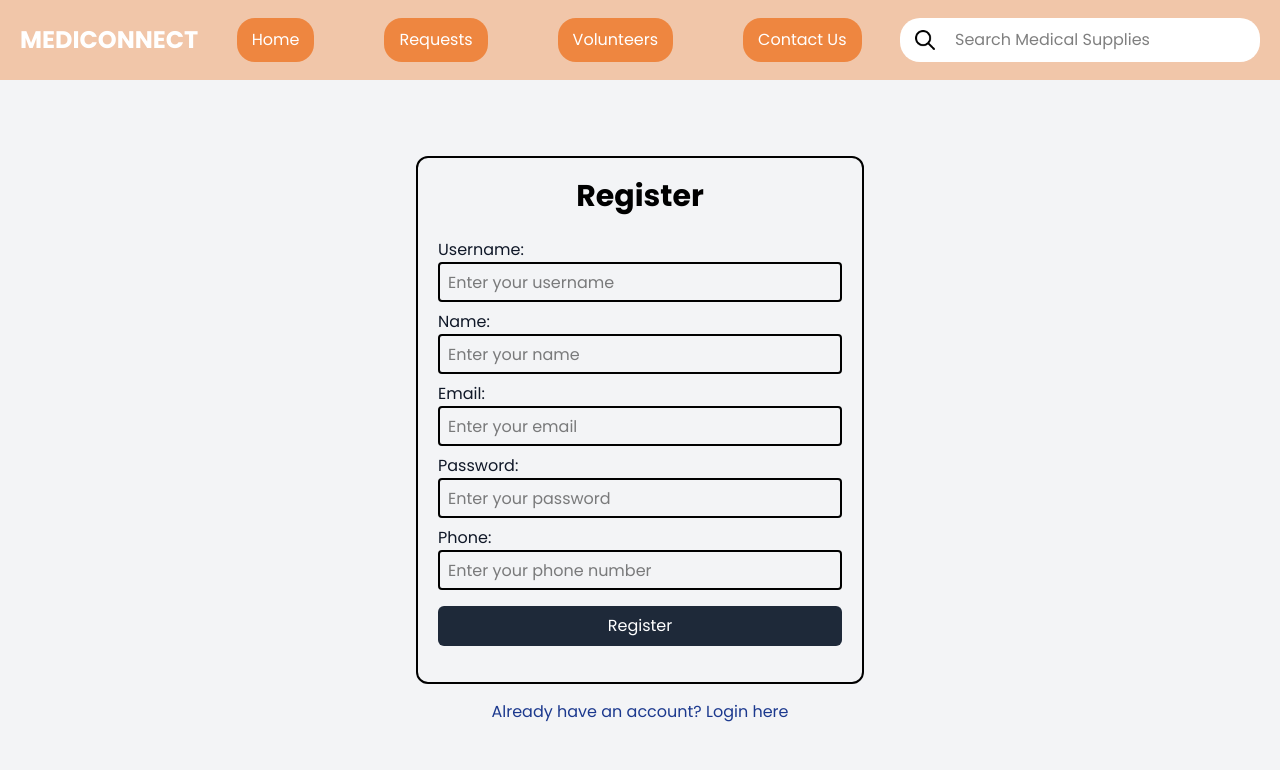
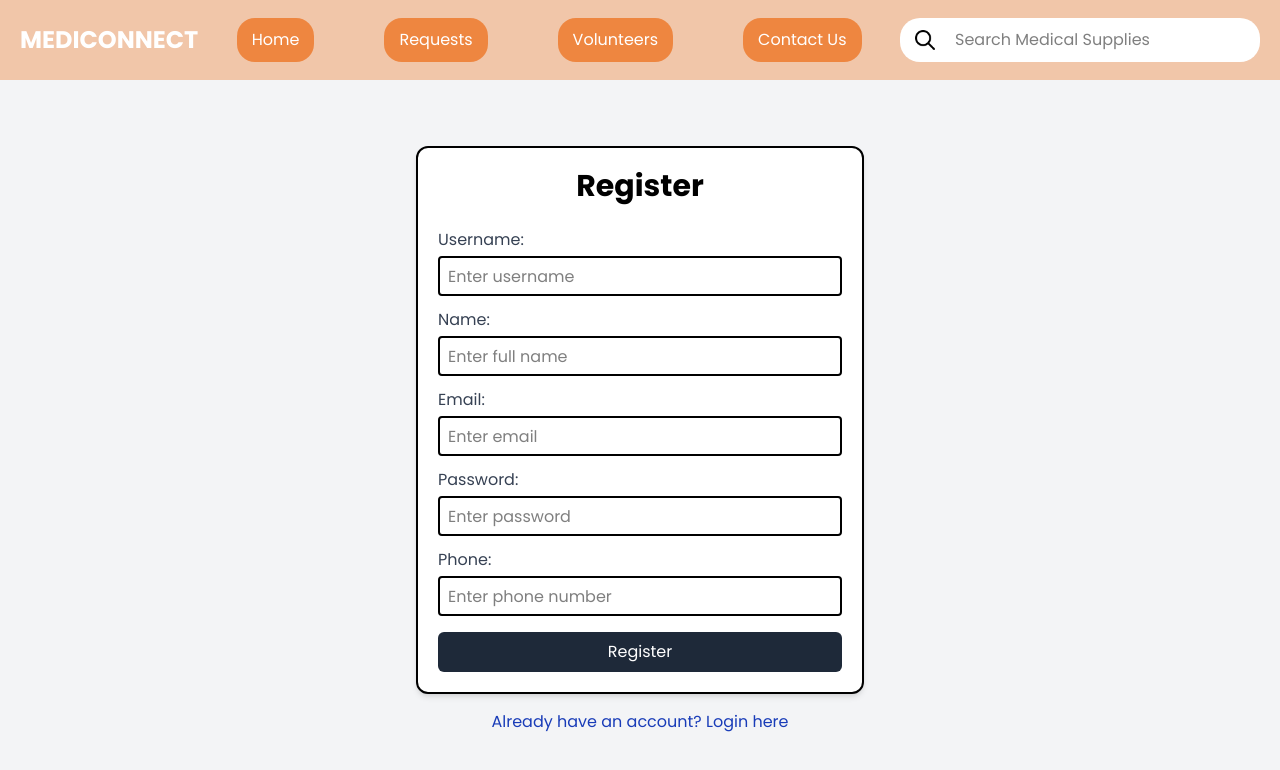
Before and after one commit to Kartik-Saini77/Medi-Connect, a React (Vite) app: page /register in a window 1280 px wide. Shown: the top 770 px of the page. Built offline with nearby package versions, Linux system fonts and the light colour scheme.

Commit message:
connected login and register to backend

```diff
--- a/src/components/LoginForm.js
+++ b/src/components/LoginForm.js
@@ -1,4 +1,4 @@
-import { Link, useNavigate } from "react-router"
+import { Link, useNavigate } from "react-router";
 import { useState, useEffect } from "react";
 
 export default function LoginForm() {
@@ -9,9 +9,10 @@ export default function LoginForm() {
     const [error, setError] = useState("");
     const [isLoading, setIsLoading] = useState(false);
 
+    // Optional: auto-redirect if token exists in cookie
     // useEffect(() => {
     //     const token = document.cookie.split('; ').find(row => row.startsWith('token='))?.split('=')[1];
-    //     if(token) {
+    //     if (token) {
     //         navigate('/');
     //     }
     // }, [navigate]);
@@ -22,15 +23,14 @@ export default function LoginForm() {
         setIsLoading(true);
 
         try {
-            console.log("Logging in with email:", email, "and password:", password);
             const response = await fetch("http://localhost:3000/login", {
                 method: "POST",
                 headers: {
                     "Content-Type": "application/json",
                 },
+                credentials: "include",
                 body: JSON.stringify({ email, password }),
             });
-            console.log("Response from server:", response);
 
             const data = await response.json();
 
@@ -38,11 +38,10 @@ export default function LoginForm() {
                 throw new Error(data.message || "Login failed");
             }
 
-            // Set the token in cookies
-            // document.cookie = `token=${data.token}`;
+
             navigate("/");
         } catch (err) {
-            setError(err.message || "Something went wrong, please try again.");
+            setError(err.message || "Something went wrong. Please try again.");
             console.error(err);
         } finally {
             setIsLoading(false);
@@ -54,15 +53,42 @@ export default function LoginForm() {
             <div className="w-full max-w-md mx-auto p-4 sm:p-5 border-2 rounded-xl">
                 <h1 className="text-2xl sm:text-3xl font-bold text-center mb-6">Login</h1>
                 <label htmlFor="email" className="text-gray-900 block mb-2">Email:</label>
-                <input id="email" type="text" value={email} onChange={(e) => setEmail(e.target.value)} className="w-full h-12 sm:h-10 border-2 rounded-sm mb-4 p-2" placeholder="Enter your email" />
+                <input
+                    id="email"
+                    type="text"
+                    value={email}
+                    onChange={(e) => setEmail(e.target.value)}
+                    className="w-full h-12 sm:h-10 border-2 rounded-sm mb-4 p-2"
+                    placeholder="Enter your email"
+                />
                 <label htmlFor="password" className="text-gray-900 block mb-2">Password:</label>
-                <input id="password" type={showPassword ? "text" : "password"} value={password} onChange={(e) => setPassword(e.target.value)} className="w-full h-12 sm:h-10 border-2 rounded-sm mb-4 p-2" placeholder="Enter your password" />
-                <input type="checkbox" id="showPassword" className="mb-4 size-4" onChange={() => setShowPassword(!showPassword)} />
-                <label htmlFor="showPassword" className="text-gray-900 ml-2">Show Password</label>
-                <button onClick={handleLogin} disabled={isLoading} className="w-full h-12 sm:h-10 bg-gray-800 text-white rounded-md mb-4 cursor-pointer">Login</button>
-                {error && <p className="text-center">{error}</p>}
+                <input
+                    id="password"
+                    type={showPassword ? "text" : "password"}
+                    value={password}
+                    onChange={(e) => setPassword(e.target.value)}
+                    className="w-full h-12 sm:h-10 border-2 rounded-sm mb-4 p-2"
+                    placeholder="Enter your password"
+                />
+                <div className="flex items-center mb-4">
+                    <input
+                        type="checkbox"
+                        id="showPassword"
+                        className="size-4"
+                        onChange={() => setShowPassword(!showPassword)}
+                    />
+                    <label htmlFor="showPassword" className="text-gray-900 ml-2">Show Password</label>
+                </div>
+                <button
+                    onClick={handleLogin}
+                    disabled={isLoading}
+                    className="w-full h-12 sm:h-10 bg-gray-800 text-white rounded-md mb-4 cursor-pointer"
+                >
+                    {isLoading ? "Logging in..." : "Login"}
+                </button>
+                {error && <p className="text-center text-red-600">{error}</p>}
             </div>
             <Link to="/register" className="text-blue-900 mt-4">Don't have an account? Register here</Link>
         </div>
-    )
+    );
 }
--- a/src/components/RegisterForm.js
+++ b/src/components/RegisterForm.js
@@ -1,5 +1,5 @@
-import { Link, useNavigate } from "react-router"
-import { useState, useEffect } from "react";
+import { Link, useNavigate } from "react-router";
+import { useState } from "react";
 
 export default function RegisterForm() {
     const navigate = useNavigate();
@@ -11,20 +11,12 @@ export default function RegisterForm() {
     const [error, setError] = useState("");
     const [isLoading, setIsLoading] = useState(false);
 
-    // useEffect(() => {
-    //     const token = document.cookie.split('; ').find(row => row.startsWith('token='))?.split('=')[1];
-    //     if(token) {
-    //         navigate('/');
-    //     }
-    // }, [navigate]);
-
     const handleRegister = async (e) => {
         e.preventDefault();
         setError("");
         setIsLoading(true);
 
         try {
-            console.log("Logging in with email:", email, "and password:", password);
             const response = await fetch("http://localhost:3000/create", {
                 method: "POST",
                 headers: {
@@ -32,43 +24,53 @@ export default function RegisterForm() {
                 },
                 body: JSON.stringify({ username, name, email, password, phone }),
             });
-            console.log("Response from server:", response);
 
             const data = await response.json();
 
             if (!response.ok) {
-                throw new Error(data.message || "Failed to Register User");
+                throw new Error(data.message || "Failed to register user");
             }
 
-            // Set the token in cookies
-            // document.cookie = `token=${data.token}`;
+
+             localStorage.setItem("token", data.token);
+
             navigate("/");
         } catch (err) {
             setError(err.message || "Something went wrong, please try again.");
-            console.error(err);
+            console.error("Registration error:", err);
         } finally {
             setIsLoading(false);
         }
     };
 
     return (
-        <div className="min-h-[calc(100vh-80px)] flex flex-col flex-grow items-center justify-center bg-gray-100 px-4 py-6 p-4">
-            <div className="w-full max-w-md mx-auto p-4 sm:p-5 border-2 rounded-xl">
+        <div className="min-h-[calc(100vh-80px)] flex flex-col flex-grow items-center justify-center bg-gray-100 px-4 py-6">
+            <div className="w-full max-w-md mx-auto p-4 sm:p-5 border-2 rounded-xl bg-white shadow-md">
                 <h1 className="text-2xl sm:text-3xl font-bold text-center mb-6">Register</h1>
-                <label htmlFor="username" className="text-gray-900 block">Username:</label>
-                <input id="username" type="text" value={username} onChange={(e) => setUsername(e.target.value)} className="w-full h-12 sm:h-10 border-2 rounded-sm mb-2 p-2" placeholder="Enter your username" />
-                <label htmlFor="name" className="text-gray-900 block">Name:</label>
-                <input id="name" type="text" value={name} onChange={(e) => setName(e.target.value)} className="w-full h-12 sm:h-10 border-2 rounded-sm mb-2 p-2" placeholder="Enter your name" />
-                <label htmlFor="email" className="text-gray-900 block">Email:</label>
-                <input id="email" type="text" value={email} onChange={(e) => setEmail(e.target.value)} className="w-full h-12 sm:h-10 border-2 rounded-sm mb-2 p-2" placeholder="Enter your email" />
-                <label htmlFor="password" className="text-gray-900 block">Password:</label>
-                <input id="password" type="password" value={password} onChange={(e) => setPassword(e.target.value)} className="w-full h-12 sm:h-10 border-2 rounded-sm mb-2 p-2" placeholder="Enter your password" />
-                <label htmlFor="phone" className="text-gray-900 block">Phone:</label>
-                <input id="phone" type="text" value={phone} onChange={(e) => setPhone(e.target.value)} className="w-full h-12 sm:h-10 border-2 rounded-sm mb-4 p-2" placeholder="Enter your phone number" />
-                <button onClick={handleRegister} disabled={isLoading} className="w-full h-12 sm:h-10 bg-gray-800 text-white rounded-md mb-4 cursor-pointer">Register</button>
-                {error && <p className="text-center">{error}</p>}
+
+                <label htmlFor="username" className="block mb-1 text-gray-700">Username:</label>
+                <input id="username" type="text" value={username} onChange={(e) => setUsername(e.target.value)} className="w-full h-10 border-2 rounded-sm mb-3 p-2" placeholder="Enter username" />
+
+                <label htmlFor="name" className="block mb-1 text-gray-700">Name:</label>
+                <input id="name" type="text" value={name} onChange={(e) => setName(e.target.value)} className="w-full h-10 border-2 rounded-sm mb-3 p-2" placeholder="Enter full name" />
+
+                <label htmlFor="email" className="block mb-1 text-gray-700">Email:</label>
+                <input id="email" type="email" value={email} onChange={(e) => setEmail(e.target.value)} className="w-full h-10 border-2 rounded-sm mb-3 p-2" placeholder="Enter email" />
+
+                <label htmlFor="password" className="block mb-1 text-gray-700">Password:</label>
+                <input id="password" type="password" value={password} onChange={(e) => setPassword(e.target.value)} className="w-full h-10 border-2 rounded-sm mb-3 p-2" placeholder="Enter password" />
+
+                <label htmlFor="phone" className="block mb-1 text-gray-700">Phone:</label>
+                <input id="phone" type="tel" value={phone} onChange={(e) => setPhone(e.target.value)} className="w-full h-10 border-2 rounded-sm mb-4 p-2" placeholder="Enter phone number" />
+
+                <button onClick={handleRegister} disabled={isLoading} className="w-full h-10 bg-gray-800 text-white rounded-md hover:bg-gray-900">
+                    {isLoading ? "Registering..." : "Register"}
+                </button>
+
+                {error && <p className="text-red-600 text-center mt-3">{error}</p>}
             </div>
-            <Link to="/login" className="text-blue-900 mt-4">Already have an account? Login here</Link>
+
+            <Link to="/login" className="text-blue-800 mt-4 hover:underline">Already have an account? Login here</Link>
         </div>
-    )
+    );
 }
--- /dev/null
+++ b/styles.css
@@ -0,0 +1,105 @@
+*{
+  margin: 0px;
+  padding: 0px;
+  box-sizing: border-box;
+}
+.navbar {
+    display: flex;
+    justify-content: space-between;
+    align-items: center;
+    background-color: #f3cbb0;
+    padding: 10px 20px;
+    height: 80px;
+  }
+
+  .navbar__logo {
+    color: #fff;
+    font-size: 1.5em;
+    font-weight: bold;
+  }
+
+  .navbar__links {
+    display: flex;
+    gap: 70px;
+  }
+
+  .navbar__button {
+    background-color: #ee8640;
+    color: #fff;
+    border: none;
+    padding: 10px 15px;
+    cursor: pointer;
+    border-radius: 20px;
+    font-size: 1em;
+    transition: background-color 0.3s;
+  }
+
+  .navbar__button:hover {
+    background-color: #c9f7fa;
+    transform: rotateX(45deg);
+  }
+
+  .navbar__search {
+    display: flex;
+    align-items: center; /* Center align the search icon and input */
+  }
+
+  .navbar__search-icon {
+    margin-right: 10px; /* Space between icon and input */
+    font-size: 1.2em; /* Adjust icon size */
+    color: #121313; /* Icon color */
+  }
+
+  .navbar__search-input {
+    padding: 10px;
+    font-size: 1em;
+    border: 2px solid #121313;
+    border-radius: 20px;
+    width: 300px;
+  }
+
+.home_div1 {
+    display: flex;
+    align-items: center;
+    justify-content: center;
+    margin: 20px;
+}
+
+.home_main_img {
+    width: 50%;
+    height: auto;
+    border-radius: 10px;
+}
+
+.home_div2 {
+    width: 50%;
+    padding: 20px;
+    display: flex;
+    flex-direction: column;
+    justify-content: center;
+}
+
+.home_heading {
+    font-size: 2.5em;
+    font-weight: bold;
+    margin-bottom: 10px;
+}
+
+.home_description {
+    font-size: 1.2em;
+    margin-bottom: 20px;
+}
+
+.home_help {
+    padding: 10px 20px;
+    background-color: #007BFF;
+    color: white;
+    border: none;
+    border-radius: 5px;
+    cursor: pointer;
+    transition: background-color 0.3s;
+}
+
+.home_help:hover {
+    background-color: #0056b3;
+}
```
Also changed, not shown: package.json (+20 -3 lines), src/components/Body.js (+6 -4 lines), src/components/Header.js (line endings or trailing spaces), 2 other files (tests, documents, lock files or other folders).
